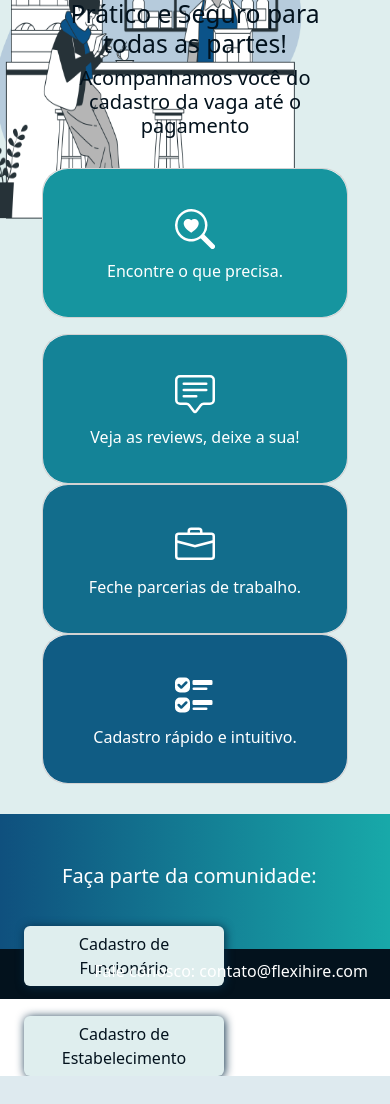
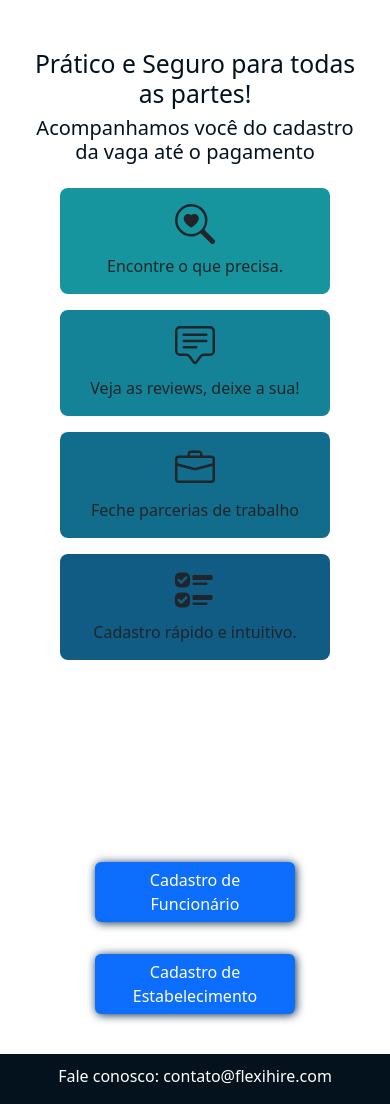
Before and after one commit to diegosupe/FlexiHire, a PHP site: page / in a window 390 px wide. Shown: the part 581-1685 px from the top of the page. Before the commit the page ends 1657 px from the top, so only its background shows below. Run offline with PHP 8.4, Linux system fonts and the light colour scheme.

Commit message:
Update index.php - Deixando o site responsivo para mobile

```diff
--- a/php/index.php
+++ b/php/index.php
@@ -2,86 +2,96 @@
 <html lang="pt-br">
 <head>
     <meta charset="UTF-8">
+    <meta http-equiv="X-UA-Compatible" content="IE=chrome">
     <meta name="viewport" content="width=device-width, initial-scale=1.0">
-    <meta http-equiv="X-UA-Compatible" content="ie=edge">
-    <title>FlexiHire</title>
-    <link href="https://cdn.jsdelivr.net/npm/bootstrap@5.1.3/dist/css/bootstrap.min.css" rel="stylesheet" integrity="sha384-1BmE4kWBq78iYhFldvKuhfTAU6auU8tT94WrHftjDbrCEXSU1oBoqyl2QvZ6jIW3" crossorigin="anonymous">
-    <script src="https://cdn.jsdelivr.net/npm/bootstrap@5.1.3/dist/js/bootstrap.bundle.min.js" integrity="sha384-ka7Sk0Gln4gmtz2MlQnikT1wXgYsOg+OMhuP+IlRH9sENBO0LRn5q+8nbTov4+1p" crossorigin="anonymous"></script>
-    <link href="https://cdn.jsdelivr.net/npm/bootstrap@5.2.0-beta1/dist/css/bootstrap.min.css" rel="stylesheet" integrity="sha384-0evHe/X+R7YkIZDRvuzKMRqM+OrBnVFBL6DOitfPri4tjfHxaWutUpFmBp4vmVor" crossorigin="anonymous">
     <link rel="stylesheet" type="text/css" href="style.css"/>
+    <link href="https://cdn.jsdelivr.net/npm/bootstrap@5.3.0-alpha3/dist/css/bootstrap.min.css" rel="stylesheet" integrity="sha384-KK94CHFLLe+nY2dmCWGMq91rCGa5gtU4mk92HdvYe+M/SXH301p5ILy+dN9+nJOZ" crossorigin="anonymous">
+    <title>Teste</title>
 </head>
 <body>
-    <div class="container-fluid Nav">
-        <div class="container-md">
+    <header>
+        <div class="container-fluid header">
             <div class="row">
-                <div class="col-xl-10 col-lg-12 col-md-12 my-xl-1 titulo">
+                <div class="col-md-1 col-sm-12 my-3">
+                </div>
+                <div class="col-md-7 col-sm-12 my-sm-3 text-sm-start text-center ps-sm-5 ps-0 titulo">
                     <h3>FlexiHire</h3>
                 </div>
-                <div class="col-xl-1 col-lg-12 col-md-12 my-xl-1 link">
+                <div class="col-md-2 col-sm-12 my-sm-4 ps-0 text-sm-start text-center link">
                     <a class="nav-link" href="#">Cadastro</a>
                 </div>
-                <div class="col-xl-1 col-lg-12 col-md-12 my-xl-1 link">
+                <div class="col-md-2 col-sm-12 my-sm-4 mb-4 ps-0 text-sm-start text-center link">
                     <a class="nav-link" href="#">Login</a>
                 </div>
             </div>
         </div>
+    </header>
+    <div class="container-fluid degrade">
+        <div class="row conteudo">
+            <div class="col-md-1 col-sm-12">
             </div>
-    <div class="container-fluid Header">
-        <div class="container-md">
-            <div class="row">
-                <div class="col-md-4 textoHeader">
-                    <h2>Encontre sua taxa!</h2>
-                    <p>Ajudando estabelecimentos e funcionários a encontrarem o melhor match para trabalhos temporários em bares e restaurantes</p>
+            <div class="col-md-5 col-sm-12 text-sm-start px-sm-5 px-0 text-center textoCont">
+                <h2 class="">Encontre sua taxa!</h2>
+                <p >Ajudando estabelecimentos e funcionários a encontrarem o melhor match para trabalhos temporários em bares e restaurantes.</p>
             </div>
-                <div class="col-md-8 ">
-                    <img src="./imagens/Coffee shop-bro (4).png" class="img-fluid float-end imagemHeader ">
+            <div class="col-md-5 col-sm-12 imgCont">
+                <img src="./imgs/Coffee shop-bro (4).png" class="img-fluid float-end imagemHeader ">
+            </div>
+            <div class="col-md-1 col-sm-12">
             </div>
         </div>
     </div>
-    </div>
-        <div class="container-fluid Body">
-            <div class="container-md textoBody text-center">
+    <div class="container-fluid fundoVerde">
+        <div class="container-md textoBody text-center ">
             <h2>Prático e Seguro para todas as partes!</h2>
             <h5>Acompanhamos você do cadastro da vaga até o pagamento</h5>
-                <div class="row Cards">
+            <div class="row my-4 mx-4">
                 <div class="col-sm-3 mb-3 mb-sm-0">
-                      <div class="card ">
-                        <div class="card-body card1">
+                  <div class="card border-0 ">
+                    <div class="card-body rounded-3 card1">
+                      <h5 class="card-icon">
                         <svg xmlns="http://www.w3.org/2000/svg" width="40" height="40" fill="currentColor" class="bi bi-search-heart" viewBox="0 0 16 16">
                             <path d="M6.5 4.482c1.664-1.673 5.825 1.254 0 5.018-5.825-3.764-1.664-6.69 0-5.018Z"/>
                             <path d="M13 6.5a6.471 6.471 0 0 1-1.258 3.844c.04.03.078.062.115.098l3.85 3.85a1 1 0 0 1-1.414 1.415l-3.85-3.85a1.007 1.007 0 0 1-.1-.115h.002A6.5 6.5 0 1 1 13 6.5ZM6.5 12a5.5 5.5 0 1 0 0-11 5.5 5.5 0 0 0 0 11Z"/>
                         </svg>
+                      </h5>
                       <p class="card-text">Encontre o que precisa.</p>
                     </div>
                   </div>
                 </div>
-                    <div class="col-sm-3">
-                      <div class="card">
-                        <div class="card-body card2">
+                <div class="col-sm-3 mb-3  mb-sm-0">
+                  <div class="card border-0">
+                    <div class="card-body rounded-3 card2 ">
+                      <h5 class="card-icon">
                         <svg xmlns="http://www.w3.org/2000/svg" width="40" height="40" fill="currentColor" class="bi bi-chat-square-text" viewBox="0 0 16 16">
                             <path d="M14 1a1 1 0 0 1 1 1v8a1 1 0 0 1-1 1h-2.5a2 2 0 0 0-1.6.8L8 14.333 6.1 11.8a2 2 0 0 0-1.6-.8H2a1 1 0 0 1-1-1V2a1 1 0 0 1 1-1h12zM2 0a2 2 0 0 0-2 2v8a2 2 0 0 0 2 2h2.5a1 1 0 0 1 .8.4l1.9 2.533a1 1 0 0 0 1.6 0l1.9-2.533a1 1 0 0 1 .8-.4H14a2 2 0 0 0 2-2V2a2 2 0 0 0-2-2H2z"/>
                             <path d="M3 3.5a.5.5 0 0 1 .5-.5h9a.5.5 0 0 1 0 1h-9a.5.5 0 0 1-.5-.5zM3 6a.5.5 0 0 1 .5-.5h9a.5.5 0 0 1 0 1h-9A.5.5 0 0 1 3 6zm0 2.5a.5.5 0 0 1 .5-.5h5a.5.5 0 0 1 0 1h-5a.5.5 0 0 1-.5-.5z"/>
                         </svg>
-                          <p class="card-text"> Veja as reviews, deixe a sua!</p>
+                      </h5>
+                      <p class="card-text">Veja as reviews, deixe a sua!</p>
                     </div>
                   </div>
                 </div>
-                    <div class="col-sm-3">
-                        <div class="card">
-                          <div class="card-body card3">
+                <div class="col-sm-3 mb-3 mb-sm-0">
+                    <div class="card border-0 ">
+                      <div class="card-body rounded-3 card3">
+                        <h5 class="card-icon">
                             <svg xmlns="http://www.w3.org/2000/svg" width="40" height="40" fill="currentColor" class="bi bi-briefcase" viewBox="0 0 16 16">
                                 <path d="M6.5 1A1.5 1.5 0 0 0 5 2.5V3H1.5A1.5 1.5 0 0 0 0 4.5v8A1.5 1.5 0 0 0 1.5 14h13a1.5 1.5 0 0 0 1.5-1.5v-8A1.5 1.5 0 0 0 14.5 3H11v-.5A1.5 1.5 0 0 0 9.5 1h-3zm0 1h3a.5.5 0 0 1 .5.5V3H6v-.5a.5.5 0 0 1 .5-.5zm1.886 6.914L15 7.151V12.5a.5.5 0 0 1-.5.5h-13a.5.5 0 0 1-.5-.5V7.15l6.614 1.764a1.5 1.5 0 0 0 .772 0zM1.5 4h13a.5.5 0 0 1 .5.5v1.616L8.129 7.948a.5.5 0 0 1-.258 0L1 6.116V4.5a.5.5 0 0 1 .5-.5z"/>
                             </svg>
-                            <p class="card-text">Feche parcerias de trabalho.</p>
+                        </h5>
+                        <p class="card-text">Feche parcerias de trabalho</p>
                       </div>
                     </div>
                   </div>
-                      <div class="col-sm-3">
-                        <div class="card">
-                          <div class="card-body card4">
+                  <div class="col-sm-3 mb-3 mb-sm-0">
+                    <div class="card border-0">
+                      <div class="card-body rounded-3 card4">
+                        <h5 class="card-icon">
                             <svg xmlns="http://www.w3.org/2000/svg" width="40" height="40" fill="currentColor" class="bi bi-ui-checks" viewBox="0 0 16 16">
                                 <path d="M7 2.5a.5.5 0 0 1 .5-.5h7a.5.5 0 0 1 .5.5v1a.5.5 0 0 1-.5.5h-7a.5.5 0 0 1-.5-.5v-1zM2 1a2 2 0 0 0-2 2v2a2 2 0 0 0 2 2h2a2 2 0 0 0 2-2V3a2 2 0 0 0-2-2H2zm0 8a2 2 0 0 0-2 2v2a2 2 0 0 0 2 2h2a2 2 0 0 0 2-2v-2a2 2 0 0 0-2-2H2zm.854-3.646a.5.5 0 0 1-.708 0l-1-1a.5.5 0 1 1 .708-.708l.646.647 1.646-1.647a.5.5 0 1 1 .708.708l-2 2zm0 8a.5.5 0 0 1-.708 0l-1-1a.5.5 0 0 1 .708-.708l.646.647 1.646-1.647a.5.5 0 0 1 .708.708l-2 2zM7 10.5a.5.5 0 0 1 .5-.5h7a.5.5 0 0 1 .5.5v1a.5.5 0 0 1-.5.5h-7a.5.5 0 0 1-.5-.5v-1zm0-5a.5.5 0 0 1 .5-.5h5a.5.5 0 0 1 0 1h-5a.5.5 0 0 1-.5-.5zm0 8a.5.5 0 0 1 .5-.5h5a.5.5 0 0 1 0 1h-5a.5.5 0 0 1-.5-.5z"/>
                             </svg>
+                        </h5>
                         <p class="card-text">Cadastro rápido e intuitivo.</p>
                       </div>
                     </div>
@@ -89,27 +99,31 @@
               </div>
         </div>
     </div>
-    <div class="container-fluid Cadastro">
-        <div class="container-md">
+    <div class="container-fluid degrade">
         <div class="row">
-                <div class="col-md-6 textoCadastro">
-                    <h5>Faça parte da comunidade:</h5>
+            <div class="col-md-1 col-sm-12 my-3">
             </div>
-                <div class="col-md-3 Botao">
-                    <a href="#" class="btn btn-primary">Cadastro de <br/>Funcionário</a>
+            <div class="col-md-4 col-sm-12 my-sm-3 py-sm-3 text-sm-start text-center ps-sm-5 textoCadastro">
+                <h4>Faça parte da comunidade:</h4>
             </div>
-                <div class="col-md-3 Botao">
-                    <a href="#" class="btn btn-primary">Cadastro de Estabelecimento</a>
+            <div class="col-md-3 col-sm-12 my-sm-4 text-sm-start text-center py-sm-0 py-3">
+                <a href="#" class="btn btn-primary border-0">Cadastro de <br/>Funcionário</a>
+            </div>
+            <div class="col-md-3 col-sm-12 my-sm-4 mb-4 text-sm-start text-center py-sm-0 py-3">
+                <a href="#" class="btn btn-primary border-0">Cadastro de <br/>Estabelecimento</a>
             </div>
         </div>
     </div>
+    <footer class="container-fluid footer">
+        <div class="row">
+            <div class="col-sm-11 text-sm-end text-center">
+                <p>Fale conosco: contato@flexihire.com</p>
             </div>
-    <div class="container-fluid footer">
-        <div class="container-md">
-            <div class="row">
-                <div class="col-md-8"></div>
-                <p>Fale conosco: contato@flexihire.com</p>
+            <div class="col-sm-1">
             </div>
         </div>
         </div>
+    </footer>
+    <script src="https://cdn.jsdelivr.net/npm/bootstrap@5.3.0-alpha3/dist/js/bootstrap.bundle.min.js" integrity="sha384-ENjdO4Dr2bkBIFxQpeoTz1HIcje39Wm4jDKdf19U8gI4ddQ3GYNS7NTKfAdVQSZe" crossorigin="anonymous"></script>
 </body>
+</html>
```
Lines whose indentation alone changed are shown as unchanged.
